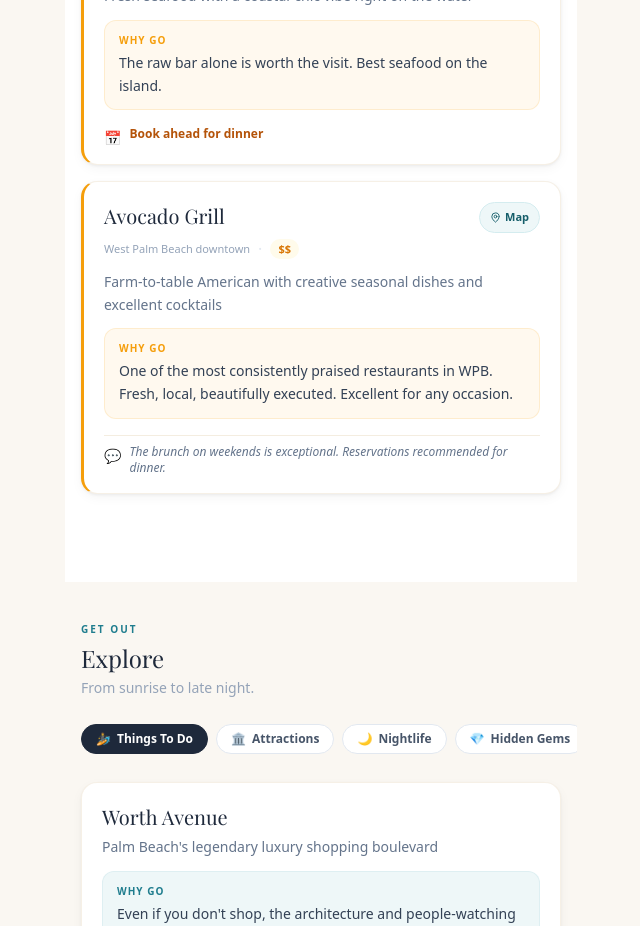
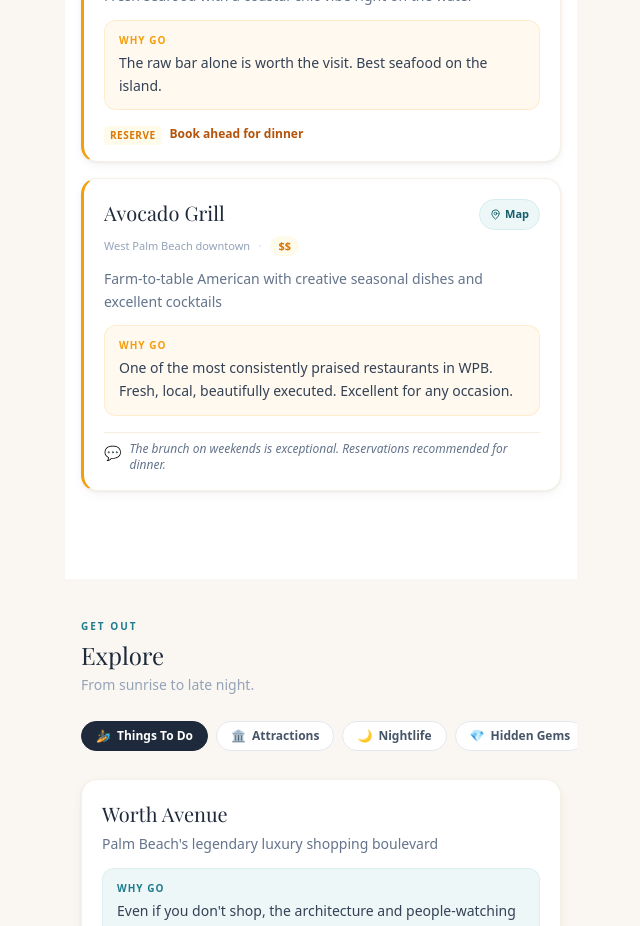
Before and after one commit to ZbienVC/palm-beach-guide, a Next.js app: page / in a window 1280 px wide. Shown: the part 2040-2966 px from the top of the page, without its empty margins (319-959 px from the left). Built offline with nearby package versions, Linux system fonts and the light colour scheme; a web font is replaced by a local one.

Commit message:
fix: replace broken calendar emoji with Reserve text badge in RestaurantCard

```diff
--- a/components/RestaurantCard.tsx
+++ b/components/RestaurantCard.tsx
@@ -70,7 +70,7 @@
         <div className="px-5 pb-4 space-y-2">
           {r.reservationTip && (
             <div className="flex items-start gap-2">
-              <span className="text-amber-500 text-sm mt-0.5 flex-shrink-0">📅</span>
+              <span className="text-[10px] font-black uppercase tracking-wider text-amber-600 bg-amber-50 px-1.5 py-0.5 rounded flex-shrink-0">Reserve</span>
               <span className="text-xs text-amber-700 font-semibold leading-snug">{r.reservationTip}</span>
             </div>
           )}
```
